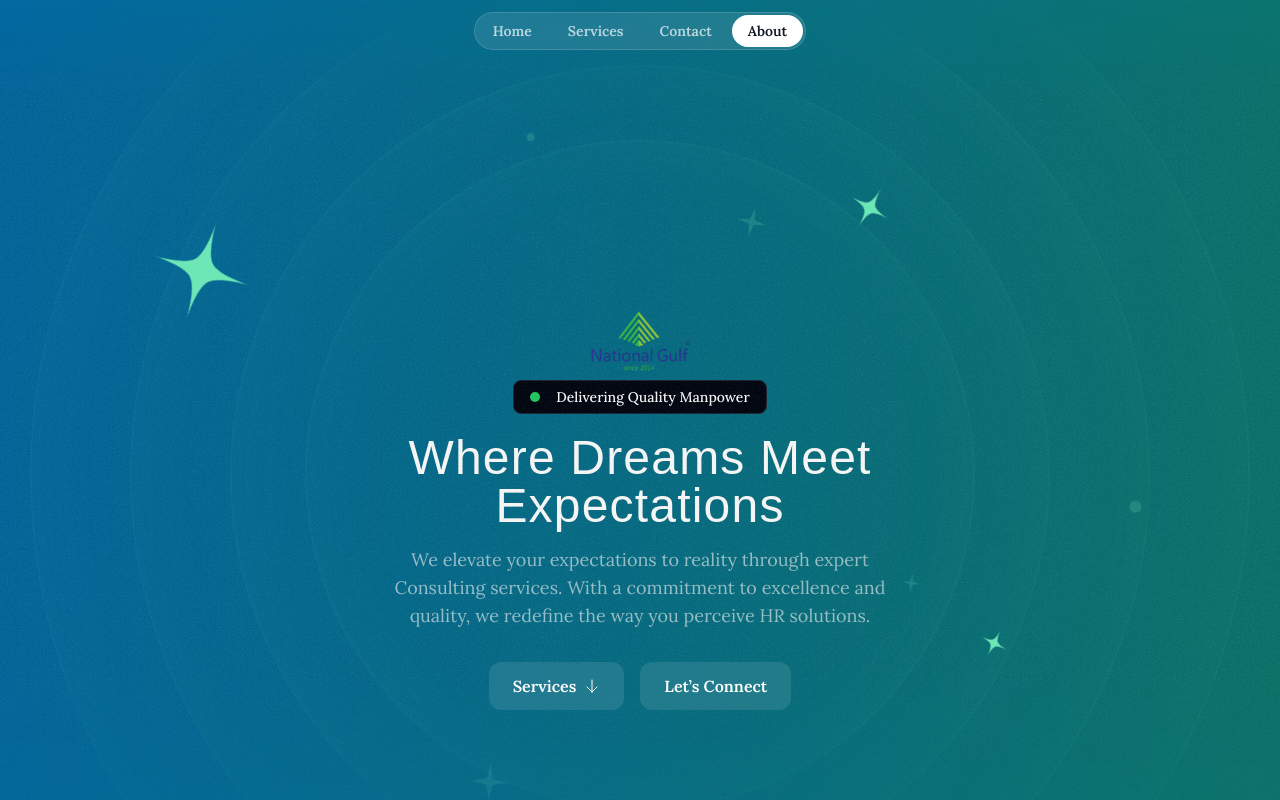
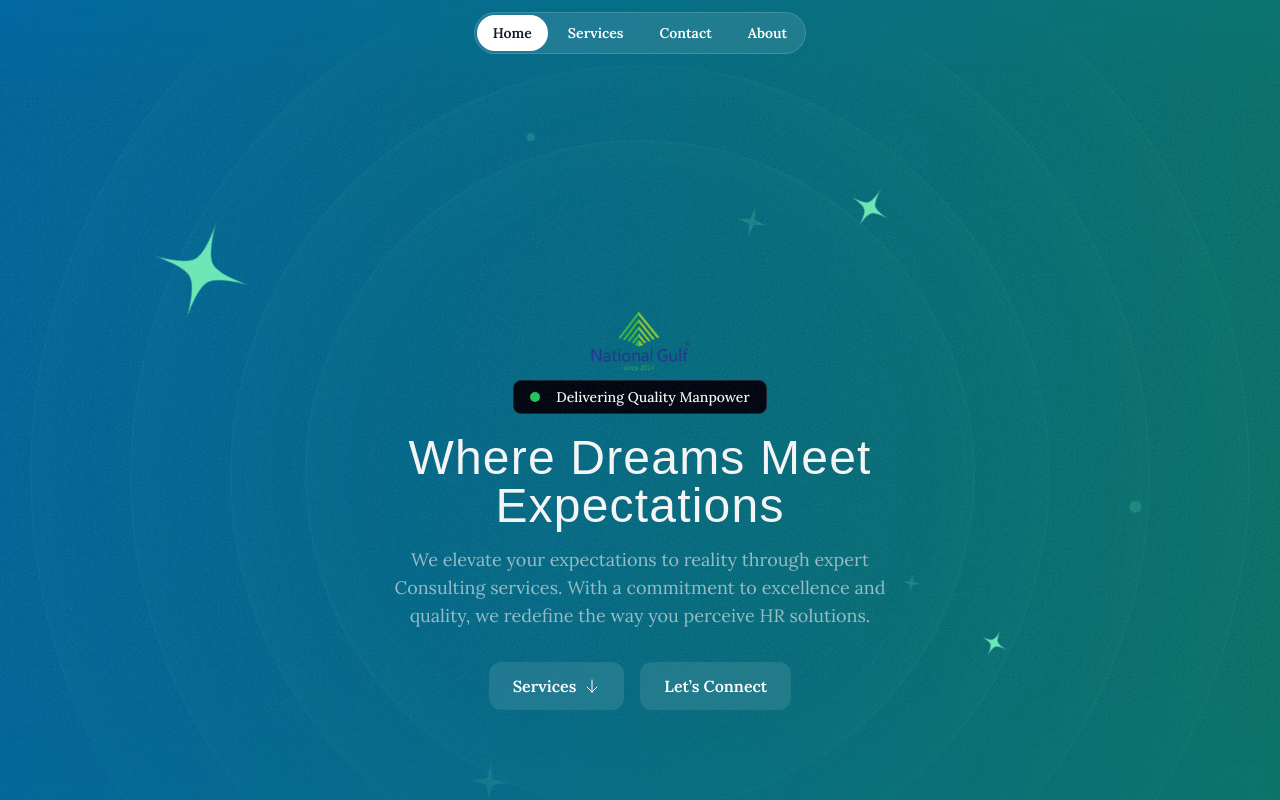
Before and after one commit to byteblaz/nationalone, a Next.js app: page / in a window 1280 px wide. Shown: the top 800 px of the page. Built offline with nearby package versions, Linux system fonts and the light colour scheme; a web font is replaced by a local one.

Commit message:
job done2

```diff
--- a/src/sections/Header.tsx
+++ b/src/sections/Header.tsx
@@ -1,13 +1,46 @@
+"use client";
+
+import { useEffect, useState } from "react";
+
+interface MenuItem {
+  label: string;
+  href: string;
+}
 
 export const Header = () => {
+  const [activePath, setActivePath] = useState("");
+
+  useEffect(() => {
+    if (typeof window !== "undefined") {
+      // Update the active path based on the current URL
+      setActivePath(window.location.pathname);
+    }
+  }, []);
+
+  const menuItems: MenuItem[] = [
+    { label: "Home", href: "/" },
+    { label: "Services", href: "/Service" },
+    { label: "Contact", href: "/ContactUs" },
+    { label: "About", href: "/About" },
+  ];
+
   return (
-  <div className="flex justify-center items-center fixed top-3 w-full z-10">
-    <nav className="flex gap-1 p-0.5 border border-white/15 rounded-full bg-white/10 backdrop-blur">
-      <a href="./" className="nav-item">Home</a>
-      <a href="./Service " className="nav-item">Services</a>
-      <a href="./ContactUs" className="nav-item">Contact</a>
-      <a href="./About" className="nav-item bg-white text-gray-900 hover:bg-white/70 hover:text-gray-900">About</a>
-    </nav>
-  </div>
+    <div className="flex justify-center items-center fixed top-3 w-full z-30">
+      <nav className="flex gap-1 p-0.5 border border-white/15 rounded-full bg-white/10 backdrop-blur">
+        {menuItems.map((item) => (
+          <a
+            key={item.label}
+            href={item.href}
+            className={`nav-item px-4 py-2 rounded-full ${
+              activePath === item.href
+                ? "bg-white text-gray-900" // Active item styles
+                : "text-white hover:bg-white/70 hover:text-gray-900" // Default styles
+            }`}
+          >
+            {item.label}
+          </a>
+        ))}
+      </nav>
+    </div>
   );
 };
--- a/src/sections/Projects.tsx
+++ b/src/sections/Projects.tsx
@@ -13,7 +13,7 @@ import grainImage from '@/assets/images/grain.jpg';
 import marketing from '@/assets/images/marketing.png';
 import intellectual from '@/assets/images/intellectual.png';
 import hiring from '@/assets/images/hiring.png';
-import outsourcing from '@/assets/images/outsourcing.png';
+import outsourcing from '@/assets/images/outsourcingone.png';
 import { SectionHeader } from "@/components/SectionHeader";
 const portfolioProjects = [{
   company: "National Gulf Consultants",
@@ -226,7 +226,7 @@ export const ProjectsSection = () => {
               <div className="absolute inset-0 -z-10 opacity-5" style={{
                 backgroundImage: `url(${grainImage.src})`,
               }}></div>
-               <div className=" absolute inset-0  rounded-lg blur -z-10 opacity-5" style={{ backgroundImage: 'linear-gradient(to right, #ff7e5f, #feb47b)'
+               <div className="absolute inset-0  rounded-lg blur -z-10 opacity-5" style={{ backgroundImage: 'linear-gradient(to right, #ff7e5f, #feb47b)'
                }}></div>
               <div className="lg:grid lg:grid-cols-2 lg:gap-16 ">
                 <div className="lg:pb-16">
--- a/src/sections/aboutmain.tsx
+++ b/src/sections/aboutmain.tsx
@@ -78,12 +78,12 @@ export const AboutMain = () => {
 
 
                   {/* Button */}
-                  <a href={project.link} className=" mt-8">
-                    <div className="relative lg:mt-20 xs:mt-7">
-                    <button className="bg-white/10 backdrop-blur text-gray-950 h-10 w-full md:w-auto px-6 rounded-xl font-semibold inline-flex items-center justify-center gap-2 lg:absolute lg:left-1/2 lg:top-1/2 lg:-translate-x-1/2 lg:-translate-y-1/2">
-                      <span className="text-white/60">Services</span>
-                      <ArrowUpRightIcon className="w-4 h-4 text-green-300" />
-                    </button>
+                  <a href={project.link} className="mt-8 mb-3">
+                    <div className="relative flex items-center justify-center mt-8 mb-11">
+                      <button className="bg-white/10 backdrop-blur text-gray-950 h-10 w-full md:w-auto px-6 rounded-xl font-semibold inline-flex items-center justify-center gap-2">
+                        <span className="text-white/60">Services</span>
+                        <ArrowUpRightIcon className="w-4 h-4 text-green-300" />
+                      </button>
                     </div>
                   </a>
                 </div>
--- a/src/sections/oman.tsx
+++ b/src/sections/oman.tsx
@@ -134,7 +134,7 @@ export const OmanSection = () => {
               <p className="mb-3 font-sans text-white sm:text-sm md:text-base xs:text-xs">{project.description}</p>
               <div className="flex justify-center items-center" >
               <a href="#" className="inline-flex items-center px-3 py-2 text-sm font-medium text-center text-white bg-white/5 backdrop-blur rounded-lg hover:bg-blue-800">
-                   Swipe For More
+                   Scroll Down For More
              <svg className="rtl:rotate-180 w-3.5 h-3.5 ms-2" aria-hidden="true" xmlns="http://www.w3.org/2000/svg" fill="none" viewBox="0 0 14 10">
                 <path stroke="currentColor" stroke-linecap="round" stroke-linejoin="round" stroke-width="2" d="M1 5h12m0 0L9 1m4 4L9 9"/>
             </svg>
```
Also changed, not shown: src/assets/images/outsourcingone.png (added).
